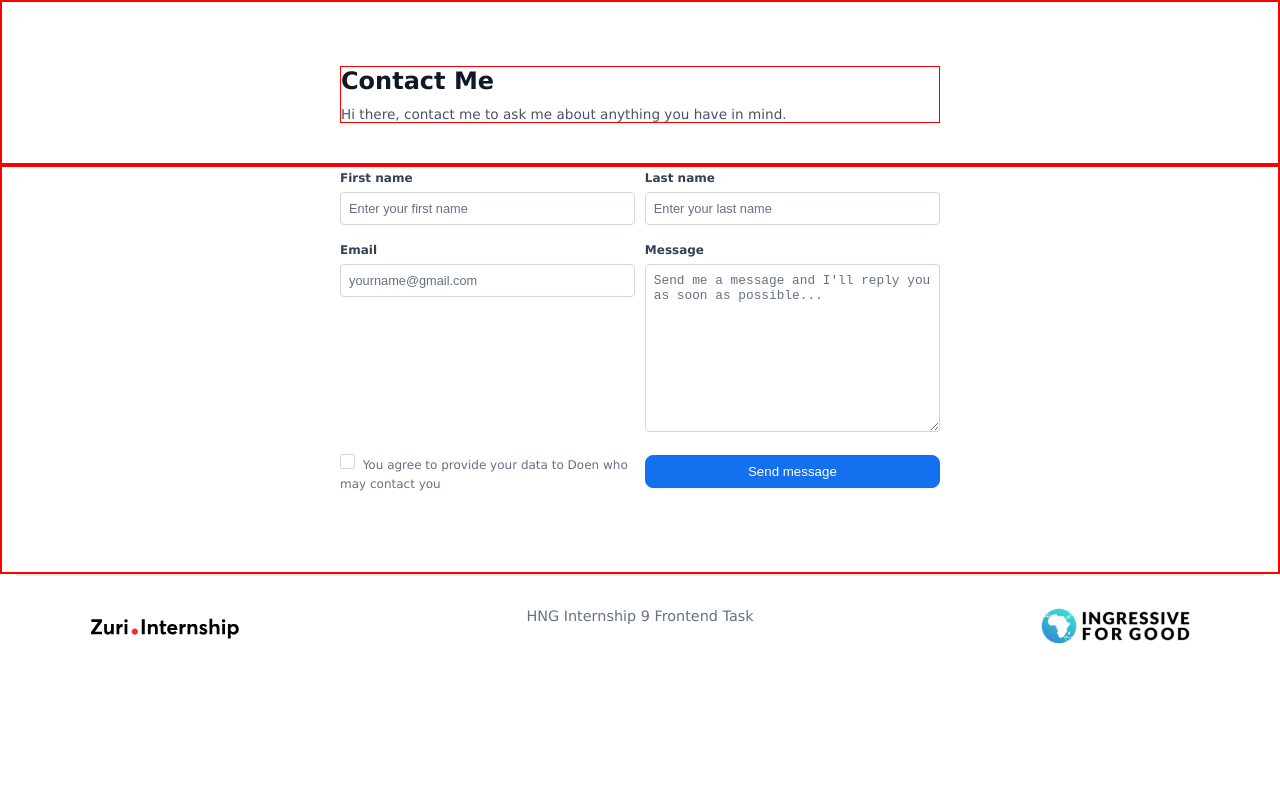
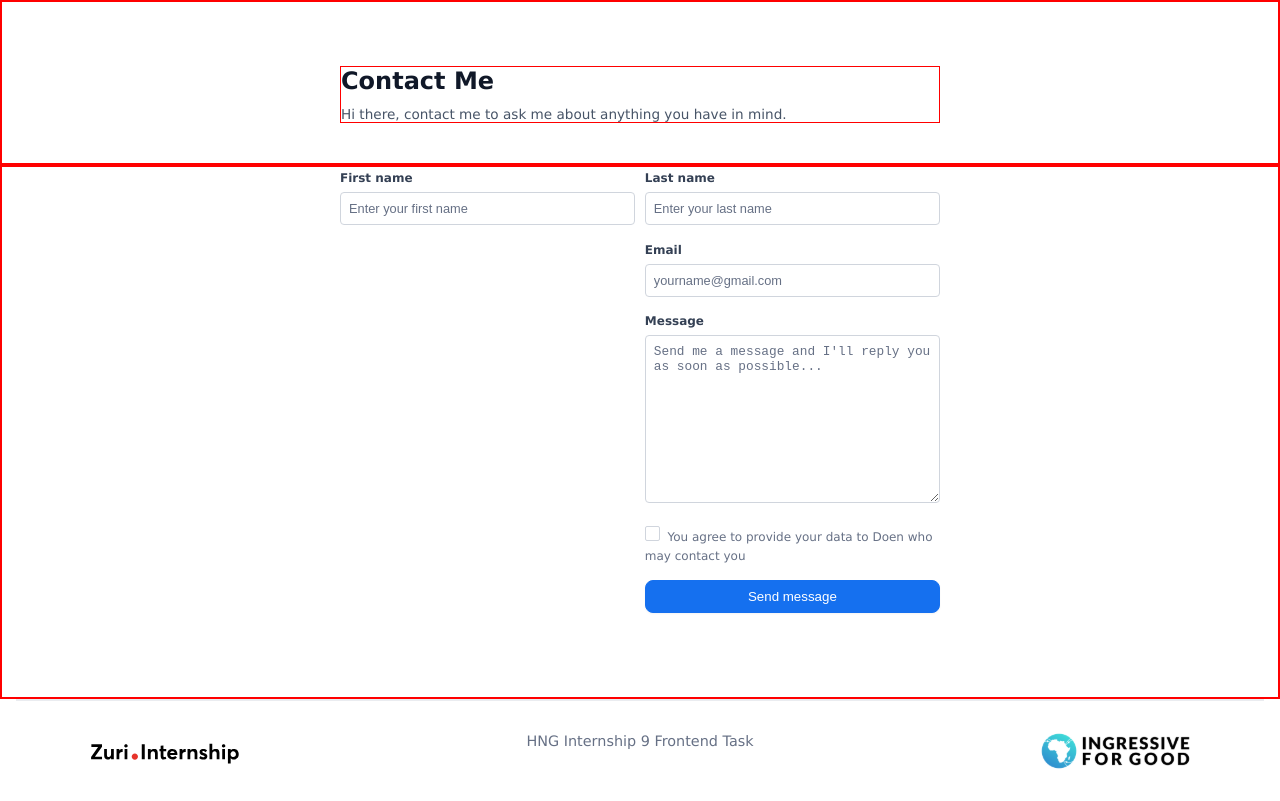
Before and after one commit to Delouxeon/Hngi9-Stage2-Task, a React (Vite) app: page /contact in a window 1280 px wide. Built offline with nearby package versions, Linux system fonts and the light colour scheme.

Commit message:
style: grid span for last 4 divs in form

```diff
--- a/src/contactpage/contact.css
+++ b/src/contactpage/contact.css
@@ -133,6 +133,12 @@ button{
         grid-template-columns: 1fr 1fr;
     }
 
+    .email-div, .message-div, .checkbox-div, .submit-div{
+        grid-column: span 1/-1
+    }
+
+
+
 
 
 }
```
